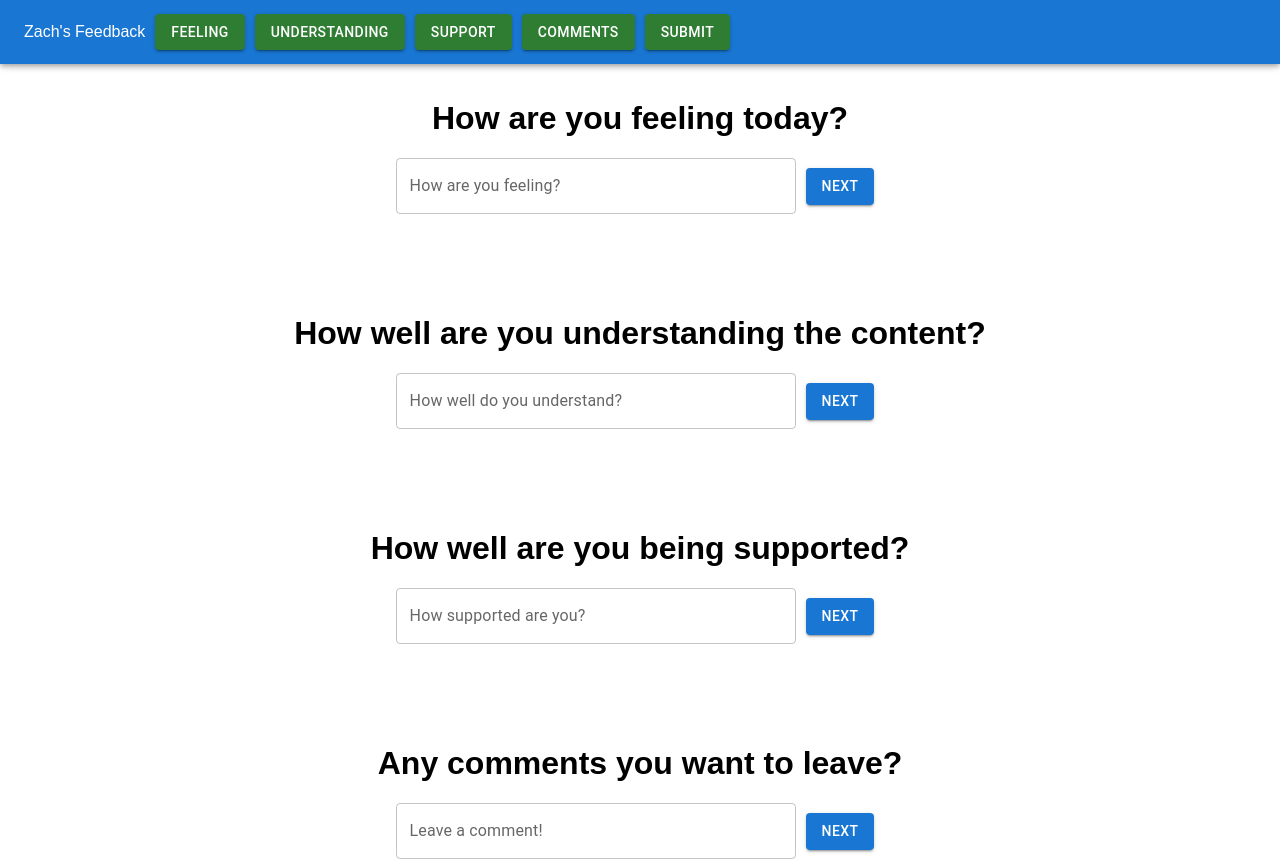
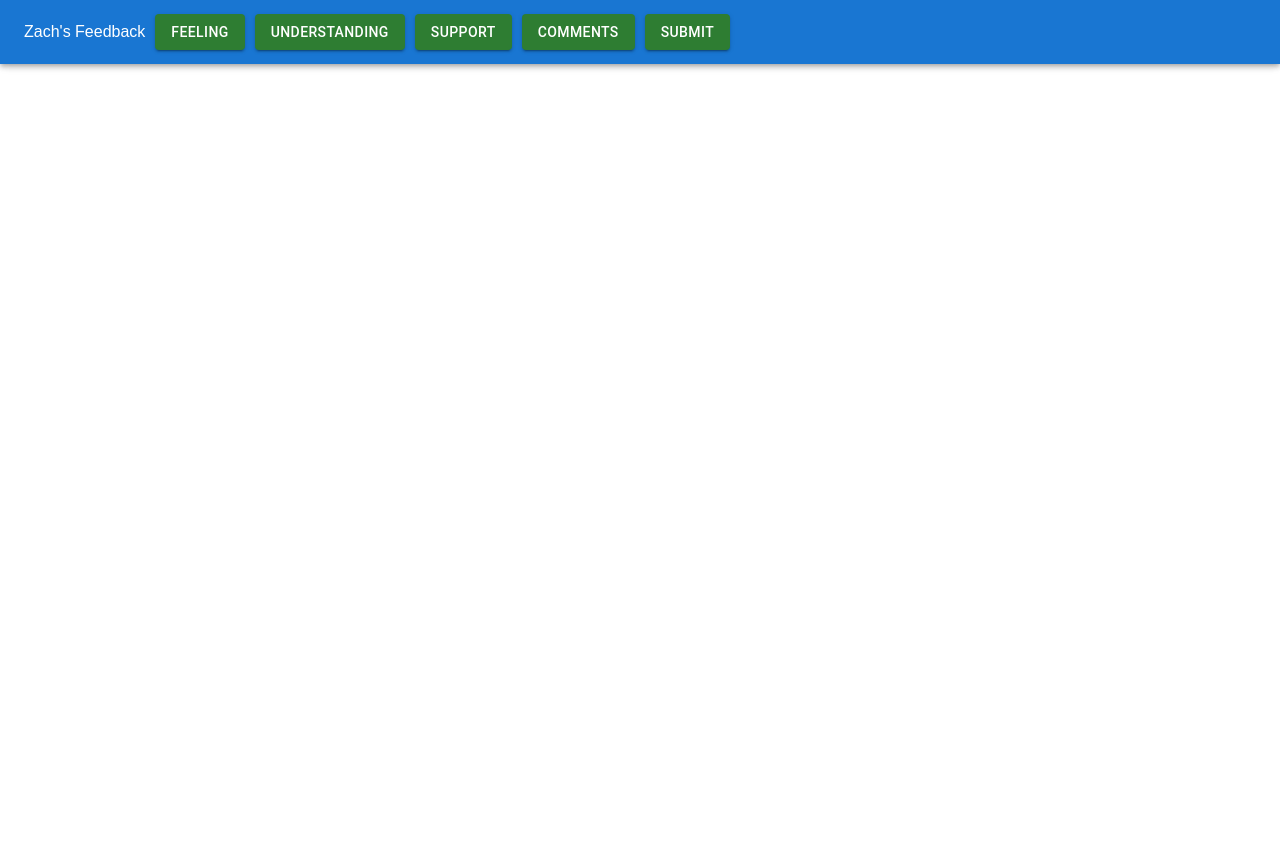
Before and after one commit to zenolook123/redux-feedback-loop, a React (Create React App) app: page /feeling in a window 1280 px wide. After the commit the page ends 800 px from the top, so only its background shows below. Built offline with nearby package versions, Linux system fonts and the light colour scheme.

Commit message:
added history push to every single text field

```diff
--- a/src/components/App/App.jsx
+++ b/src/components/App/App.jsx
@@ -11,18 +11,38 @@ import Comments from '../Comments/Comments'
 
 import { HashRouter as Router, Route } from 'react-router-dom/cjs/react-router-dom';
 
+import { useDispatch } from 'react-redux';
 
 
 function App() {
+
+  axios.get('/').then(response => {
+    console.log('response is', response.data)
+}).catch(err => {
+    console.log("error in get index", err)
+})
 
   return (
     <Router>
     <div className='App'>
       <NavBar />
+
+      <Route exact path = '/feeling'>
       <Feeling />
+      </Route>
+
+      <Route exact path = '/understanding'>
       <Understanding />
+      </Route>
+
+      <Route exact path = '/support'>
       <Support />
+      </Route>
+
+      <Route exact path = '/comments'>
       <Comments />
+      </Route>
+
     </div>
     </Router>
   );
--- a/src/components/Feeling/Feeling.jsx
+++ b/src/components/Feeling/Feeling.jsx
@@ -1,11 +1,16 @@
 import { TextField, Button } from "@mui/material"
+import { useHistory } from "react-router-dom"
+function Feeling() {
+    const history = useHistory()
+    function understandingPush() {
+        history.push("/understanding")
+      }
 
-function Feeling() {
     return (
         <div style={{marginTop:'100px'}}>
             <h1>How are you feeling today?</h1>
-            <TextField id="outlined-basic" label="How are you feeling?" variant="outlined" style={{width:'400px'}}/>
-            <Button variant="contained" style={{margin:'10px'}}>Next</Button>
+            <TextField id="outlined-basic" label="How are you feeling on a scale of 1-5?" variant="outlined" style={{width:'400px'}} type="number"/>
+            <Button variant="contained" style={{margin:'10px'}} onClick={understandingPush}>Next</Button>
         </div>
     )
 }
--- a/src/components/NavBar/NavBar.jsx
+++ b/src/components/NavBar/NavBar.jsx
@@ -5,24 +5,31 @@ import { useHistory } from 'react-router-dom'
 
 export default function NavBar() {
     const history = useHistory()
-    function checkout() {
-        history.push("/order")
+    function feelingPush() {
+        history.push("/feeling")
       }
 
-      function home() {
-        history.push("/")
+      function understandingPush() {
+        history.push("/understanding")
       }
 
-      function customerInfo () {
-        history.push('/pizzaform')
+      function supportPush () {
+        history.push('/support')
       }
+      function commentsPush () {
+        history.push('/comments')
+      }
+      function submitPush () {
+        history.push('/submit')
+      }
+
 return  (<AppBar position="fixed">
 <Toolbar> Zach's Feedback
-<Button color='success' variant='contained' onClick={home} style={{marginLeft:'10px'}}>Feeling</Button>
-<Button color='success' variant='contained' onClick={customerInfo} style={{marginLeft:'10px'}}>Understanding</Button>
-<Button color='success' variant='contained' style={{marginLeft:'10px'}} onClick={checkout}>Support</Button>
-<Button color='success' variant='contained' style={{marginLeft:'10px'}} onClick={checkout}>Comments</Button>
-<Button color='success' variant='contained' style={{marginLeft:'10px'}} onClick={checkout}>Submit</Button>
+<Button color='success' variant='contained' onClick={feelingPush} style={{marginLeft:'10px'}}>Feeling</Button>
+<Button color='success' variant='contained' onClick={understandingPush} style={{marginLeft:'10px'}}>Understanding</Button>
+<Button color='success' variant='contained' style={{marginLeft:'10px'}} onClick={supportPush}>Support</Button>
+<Button color='success' variant='contained' style={{marginLeft:'10px'}} onClick={commentsPush}>Comments</Button>
+<Button color='success' variant='contained' style={{marginLeft:'10px'}} onClick={submitPush}>Submit</Button>
 </Toolbar>
 </AppBar>)
 }
--- a/src/components/Support/Support.jsx
+++ b/src/components/Support/Support.jsx
@@ -1,11 +1,16 @@
 import { TextField, Button } from "@mui/material"
+import {useHistory} from 'react-router-dom'
 
 function Support() {
+    const history = useHistory()
+    function commentsPush() {
+        history.push("/comments")
+      }
     return (
         <div style={{marginTop:'100px'}}>
             <h1>How well are you being supported?</h1>
-            <TextField id="outlined-basic" label="How supported are you?" variant="outlined" style={{width:'400px'}}/>
-            <Button variant="contained" style={{margin:'10px'}}>Next</Button>
+            <TextField id="outlined-basic" label="How supported are you on a scale from 1-5?" variant="outlined" type='number' style={{width:'400px'}}/>
+            <Button variant="contained" style={{margin:'10px'}} onClick={commentsPush}>Next</Button>
         </div>
     )
 }
--- a/src/components/Understanding/Understanding.jsx
+++ b/src/components/Understanding/Understanding.jsx
@@ -1,11 +1,18 @@
 import { TextField, Button } from "@mui/material"
+import { useHistory } from "react-router-dom"
 
 function Understanding() {
+    const history = useHistory()
+    function supportedPush() {
+        history.push("/support")
+      }
+
+
     return (
         <div style={{marginTop:'100px'}}>
             <h1>How well are you understanding the content?</h1>
-            <TextField id="outlined-basic" label="How well do you understand?" variant="outlined" style={{width:'400px'}}/>
-            <Button variant="contained" style={{margin:'10px'}}>Next</Button>
+            <TextField id="outlined-basic" label="How well do you understand on a scale of 1-5?" variant="outlined" type="number" style={{width:'400px'}}/>
+            <Button variant="contained" style={{margin:'10px'}} onClick={supportedPush}>Next</Button>
         </div>
     )
 }
--- a/src/index.js
+++ b/src/index.js
@@ -10,6 +10,7 @@ import logger from 'redux-logger'
 const currentFeedback = (state = [], action) => {
 return state
 }
+
 
 
 const storeInstance = createStore(
```
Also changed, not shown: 1 other file (tests, documents, lock files or other folders).
